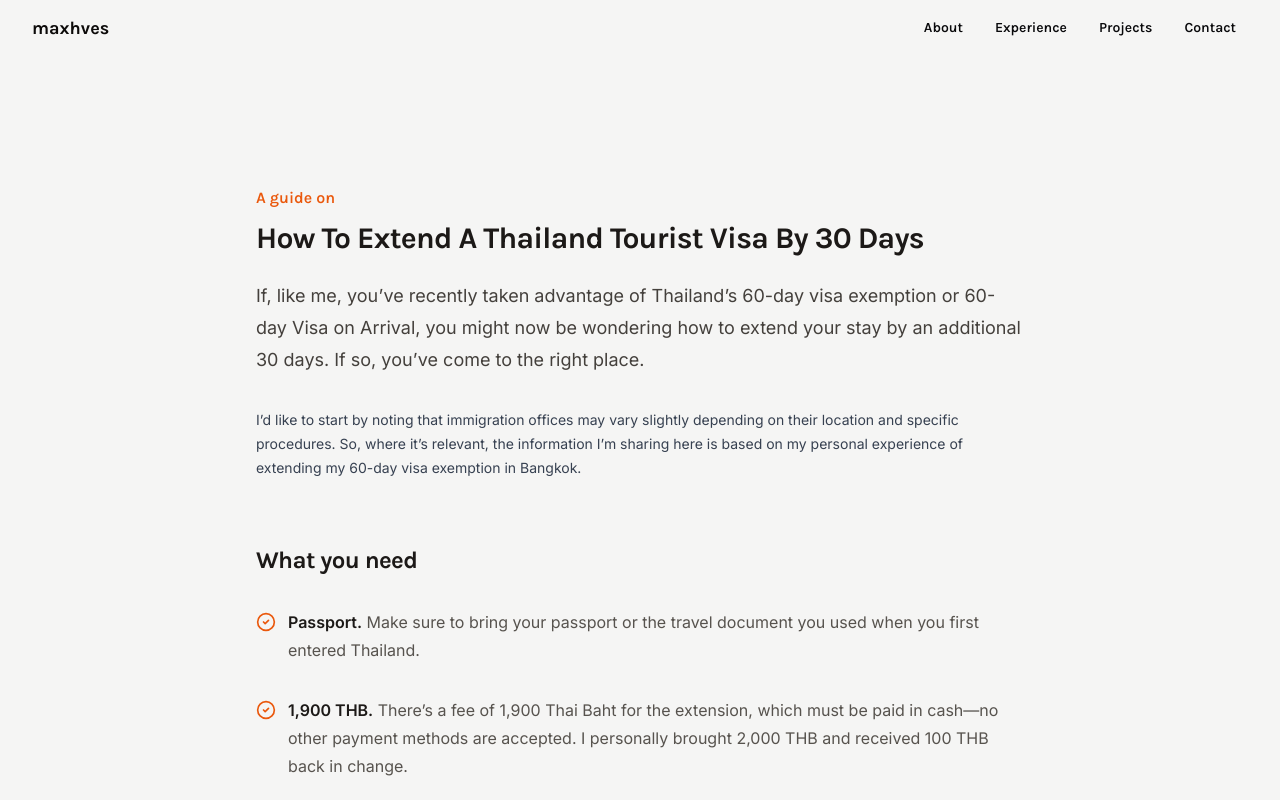
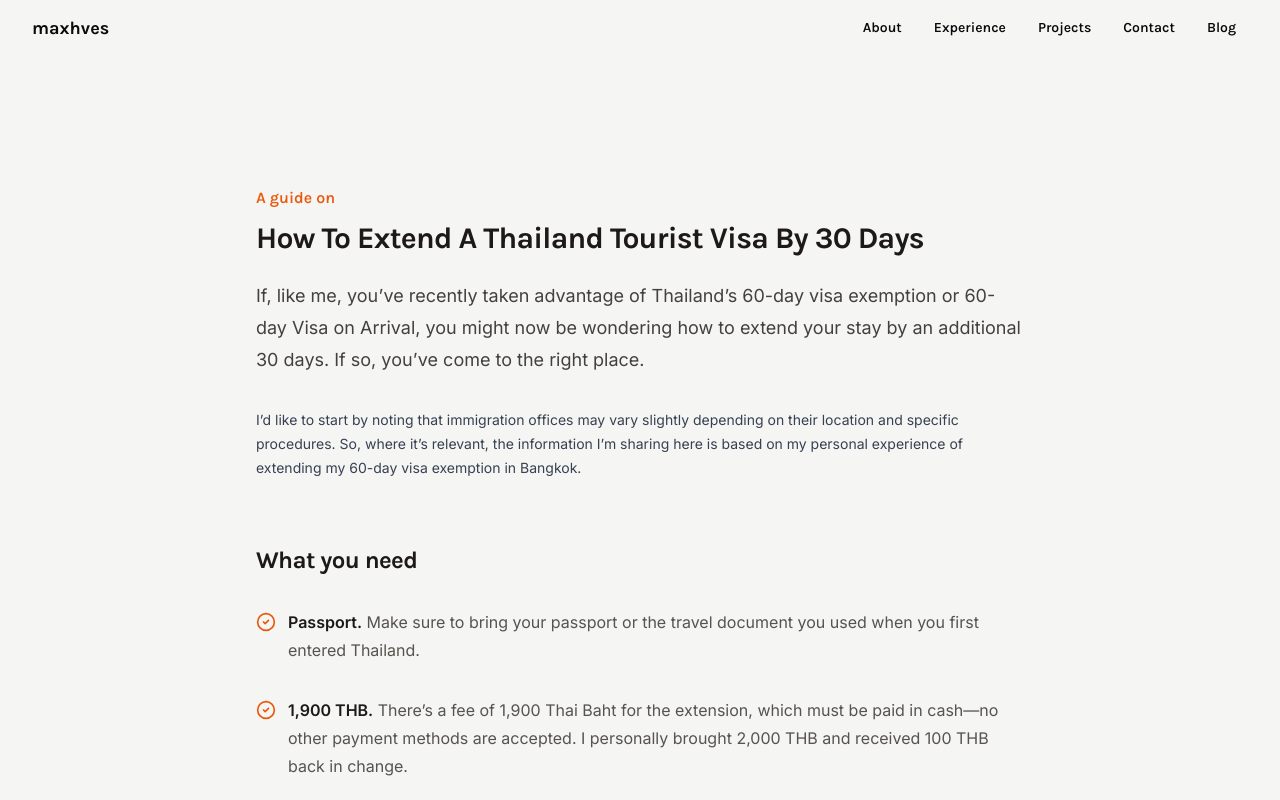
Before and after one commit to maxhves/hvesser-lewis-consulting-site, a Next.js app: page /blog/how-to-extend-a-thailand-tourist-visa-by-30-days in a window 1280 px wide. Shown: the top 800 px of the page. Built offline with nearby package versions, Linux system fonts and the light colour scheme.

Commit message:
Began setting up blog navigation link.

```diff
--- a/src/app/home/components/home-navigation-bar.tsx
+++ b/src/app/home/components/home-navigation-bar.tsx
@@ -9,11 +9,11 @@ import {
   NavigationBarHomeLink,
   NavigationBarHomeLinkLabel,
   NavigationBarMenu,
-  NavigationBarMenuLink
+  NavigationBarMenuLink,
 } from "@/components/ui/navigation-bar";
-import {NavigationSection} from "@/types/navigation/NavigationSection";
+import {NavigationLink} from "@/types/navigation/navigation-link";
 import {
-  ABOUT_NAV_SECTION,
+  ABOUT_NAV_SECTION, BLOG_PAGE,
   CONTACT_NAV_SECTION,
   EXPERIENCE_NAV_SECTION,
   PROJECTS_NAV_SECTION
@@ -21,8 +21,8 @@ import {
 
 //region Model
 
-const navigationSections: NavigationSection[] = [
-  ABOUT_NAV_SECTION, EXPERIENCE_NAV_SECTION, PROJECTS_NAV_SECTION, CONTACT_NAV_SECTION
+const navigationSections: NavigationLink[] = [
+  ABOUT_NAV_SECTION, EXPERIENCE_NAV_SECTION, PROJECTS_NAV_SECTION, CONTACT_NAV_SECTION, BLOG_PAGE
 ]
 
 //endregion
@@ -51,6 +51,10 @@ export default function HomeNavigationBar() {
     closeDrawer()
   }
 
+  function formatLinkLabel(label: string): string {
+    return label.charAt(0).toUpperCase() + label.slice(1)
+  }
+
   return (
     <NavigationBar>
       <NavigationBarContent>
@@ -61,12 +65,12 @@ export default function HomeNavigationBar() {
         </NavigationBarHomeLink>
 
         <NavigationBarMenu>
-          {navigationSections.map((section: NavigationSection) => (
+          {navigationSections.map((section: NavigationLink) => (
             <NavigationBarMenuLink
               key={section.id}
-              onClick={() => scrollToSection(section.id)}
+              href={section.href}
             >
-              {section.label}
+              {formatLinkLabel(section.label)}
             </NavigationBarMenuLink>
           ))}
         </NavigationBarMenu>
@@ -75,7 +79,8 @@ export default function HomeNavigationBar() {
       </NavigationBarContent>
 
       <NavigationBarDrawer open={drawerOpen}>
-        {navigationSections.map((section: NavigationSection) => (
+        {/* TODO: Replace with new link type */}
+        {navigationSections.map((section: NavigationLink) => (
           <NavigationBarDrawerLink
             key={section.id}
             onClick={() => scrollToSection(section.id)}
@@ -83,6 +88,7 @@ export default function HomeNavigationBar() {
             {section.label}
           </NavigationBarDrawerLink>
         ))}
+        {/* TODO: Replace with new link type */}
       </NavigationBarDrawer>
     </NavigationBar>
   );
--- a/src/app/home/data/navigation/home-navigation-section.ts
+++ b/src/app/home/data/navigation/home-navigation-section.ts
@@ -1,31 +1,63 @@
-import {NavigationSection} from "@/types/navigation/NavigationSection";
+import {NavigationLink} from "@/types/navigation/navigation-link";
 
 //region Properties
 
 const SECTION_PREFIX: string = "section"
 
+const SECTION_ABOUT: string = "about"
+const SECTION_EXPERIENCE: string = "experience"
+const SECTION_PROJECTS: string = "projects"
+const SECTION_CONTACT: string = "contact"
+const PAGE_BLOG: string = "blog"
+
 //endregion
 
 //region About
 
-export const ABOUT_NAV_SECTION: NavigationSection = { label: "About", id: `${SECTION_PREFIX}_about` }
+export const ABOUT_NAV_SECTION: NavigationLink = {
+  id: `${SECTION_PREFIX}_${SECTION_ABOUT}`,
+  label: SECTION_ABOUT,
+  href: `/#${SECTION_PREFIX}_${SECTION_ABOUT}`
+}
 
 //endregion
 
 //region Experience
 
-export const EXPERIENCE_NAV_SECTION: NavigationSection = { label: "Experience", id: `${SECTION_PREFIX}_experience` }
+export const EXPERIENCE_NAV_SECTION: NavigationLink = {
+  id: `${SECTION_PREFIX}_${SECTION_EXPERIENCE}`,
+  label: SECTION_EXPERIENCE,
+  href: `/#${SECTION_PREFIX}_${SECTION_EXPERIENCE}`
+}
 
 //endregion
 
 //region Projects
 
-export const PROJECTS_NAV_SECTION: NavigationSection = { label: "Projects", id: `${SECTION_PREFIX}_projects` }
+export const PROJECTS_NAV_SECTION: NavigationLink = {
+  id: `${SECTION_PREFIX}_${SECTION_PROJECTS}`,
+  label: SECTION_PROJECTS,
+  href: `/#${SECTION_PREFIX}_${SECTION_PROJECTS}`
+}
 
 //endregion
 
 //region Contact
 
-export const CONTACT_NAV_SECTION: NavigationSection = { label: "Contact", id: `${SECTION_PREFIX}_contact` }
+export const CONTACT_NAV_SECTION: NavigationLink = {
+  id: `${SECTION_PREFIX}_${SECTION_CONTACT}`,
+  label: SECTION_CONTACT,
+  href: `/#${SECTION_PREFIX}_${SECTION_CONTACT}`
+}
 
 //endregion
+
+//region Blog
+
+export const BLOG_PAGE: NavigationLink = {
+  id: PAGE_BLOG,
+  label: PAGE_BLOG,
+  href: `/${PAGE_BLOG}`
+}
+
+//endregion
--- a/src/components/ui/navigation-bar.tsx
+++ b/src/components/ui/navigation-bar.tsx
@@ -58,27 +58,18 @@ export function NavigationBarMenu({children}: { children: React.ReactNode }) {
   )
 }
 
-export function NavigationBarMenuLink({onClick, children}: {
-  onClick: () => void,
+export function NavigationBarMenuLink({href, children}: {
+  href: string,
   children: React.ReactNode
 }) {
   return (
     <Button
       plain={true}
-      onClick={onClick}
+      href={href}
       className={clsx(karla.className, "text-stone-800 font-normal text-base")}
     >
       {children}
     </Button>
-  )
-}
-
-export function NavigationBarMenuLinkTest({onClick, children}: {
-  onClick: () => void,
-  children: React.ReactNode
-}) {
-  return (
-    <Link href={""} />
   )
 }
 
--- a/src/types/navigation/NavigationSection.ts
+++ /dev/null
@@ -1,4 +0,0 @@
-export interface NavigationSection {
-  id: string,
-  label: string,
-}
--- /dev/null
+++ b/src/types/navigation/navigation-link.ts
@@ -0,0 +1,5 @@
+export interface NavigationLink {
+  id: string,
+  label: string,
+  href: string,
+}
```
